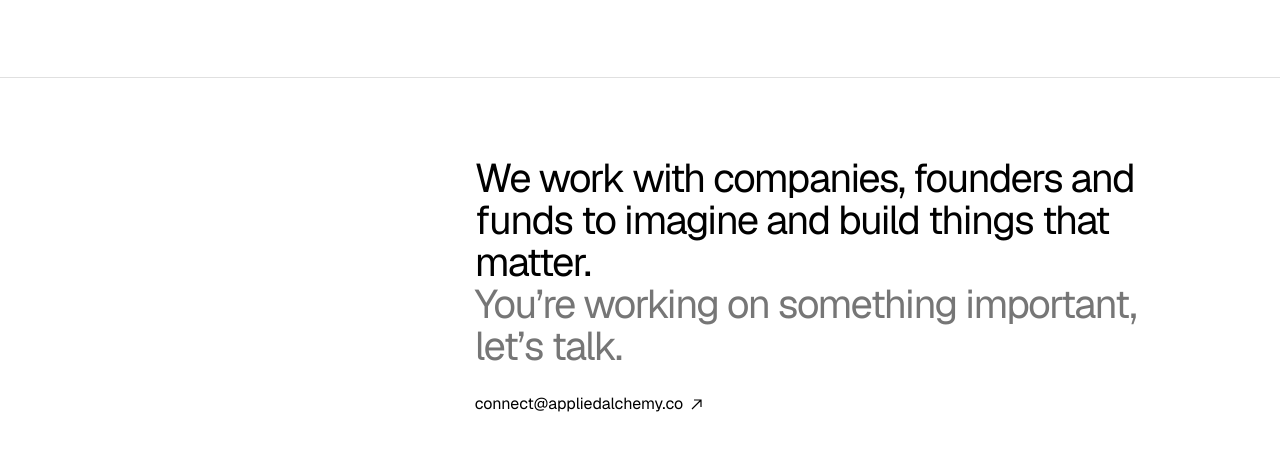
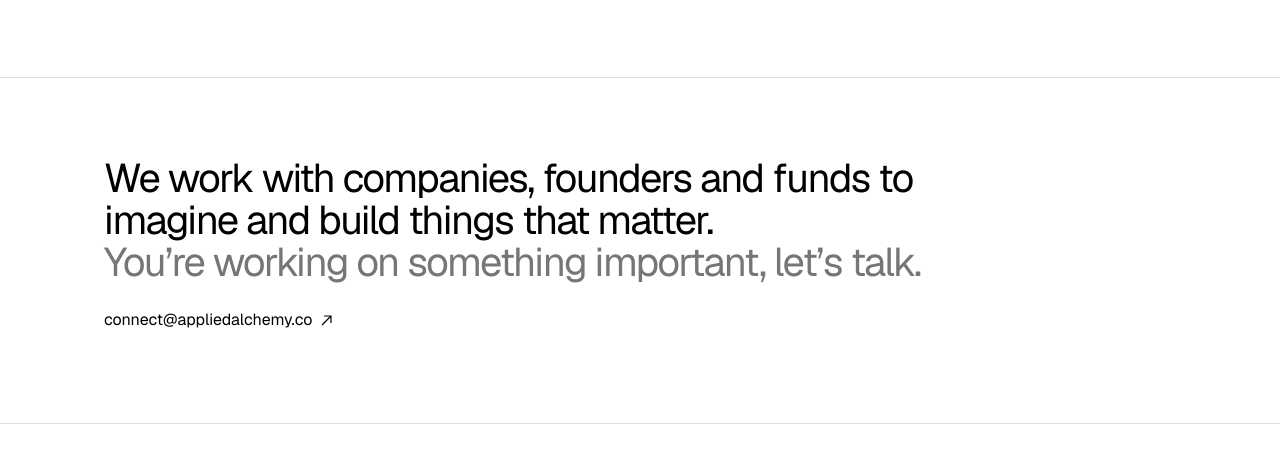
Before and after one commit to edwardwest/appliedalchemy, a website: page index.html in a window 1280 px wide. Shown: the part 1033-1506 px from the top of the page. Drawn offline with Linux system fonts and the light colour scheme.

Commit message:
Home CTA: left-align with the logo to match the hero
Co-Authored-By: Claude Opus 5.5 <noreply@anthropic.com>
Claude-Session: https://claude.ai/code/session_01Q2EY5Epdcu9GZ7xfQqrQUd

```diff
--- a/assets/css/site.css
+++ b/assets/css/site.css
@@ -94,6 +94,8 @@ ul, ol { padding: 0; list-style: none; }
 /* Home page headline: larger, and aligned with the logo instead of the right-hand column. */
 .statement--lead { font-size: clamp(40px, 5.1vw, 60px); }
 .hero .statement--lead { max-width: 900px; }
+/* Home page closing call to action: aligned with the logo, like the headline. */
+.cta--left .statement { max-width: 900px; }
 
 /* Numbered rows (Our Approach, Capabilities) and key/value rows */
 .rows > li { display: flex; gap: 10px; padding: 20px 0; border-bottom: 1px solid var(--rule); }
--- a/index.html
+++ b/index.html
@@ -18,7 +18,7 @@
   <link rel="icon" href="/favicon.ico">
   <link rel="preload" href="/assets/fonts/geist-latin-wght-normal.woff2" as="font" type="font/woff2" crossorigin>
   <link rel="stylesheet" href="/assets/css/modern-normalize.css?v=ff8475d3">
-  <link rel="stylesheet" href="/assets/css/site.css?v=e3a0185b">
+  <link rel="stylesheet" href="/assets/css/site.css?v=51501444">
   <script src="/assets/js/site.js?v=92f28755" defer></script>
 </head>
 <body data-page="home">
@@ -380,9 +380,8 @@
     </div>
   </section>
 
-  <section class="section cta">
+  <section class="section cta cta--left">
     <div class="section__inner">
-      <div class="section__label"></div>
       <div class="section__body section__body--stack">
         <h2 class="statement">We work with companies, founders and funds to imagine and build things that matter. <span class="block">You’re working on something important, let’s talk.</span></h2>
         <a class="arrow" href="mailto:connect@appliedalchemy.co">connect@appliedalchemy.co</a>
```
Also changed, not shown: 404.html (+1 -1 lines), capabilities/index.html (+1 -1 lines), meet-the-alchemists/index.html (+1 -1 lines), our-approach/index.html (+1 -1 lines), pillars/index.html (+1 -1 lines), studio/index.html (+1 -1 lines).
